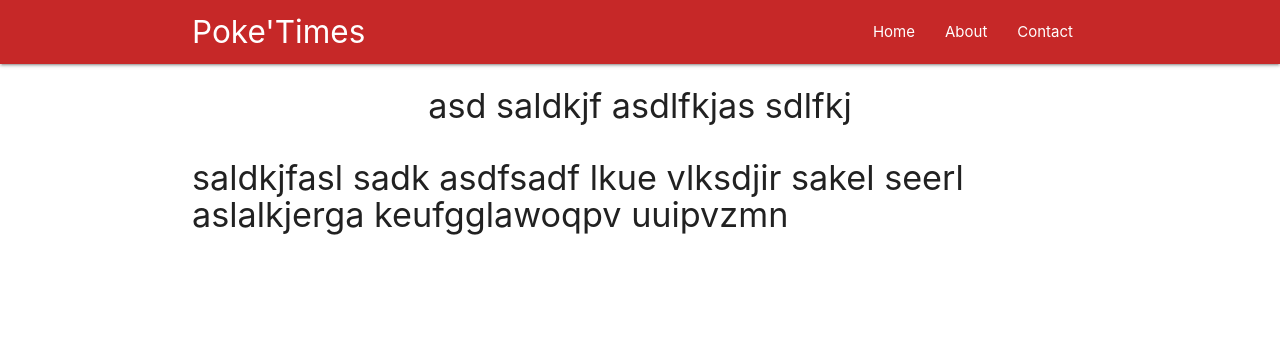
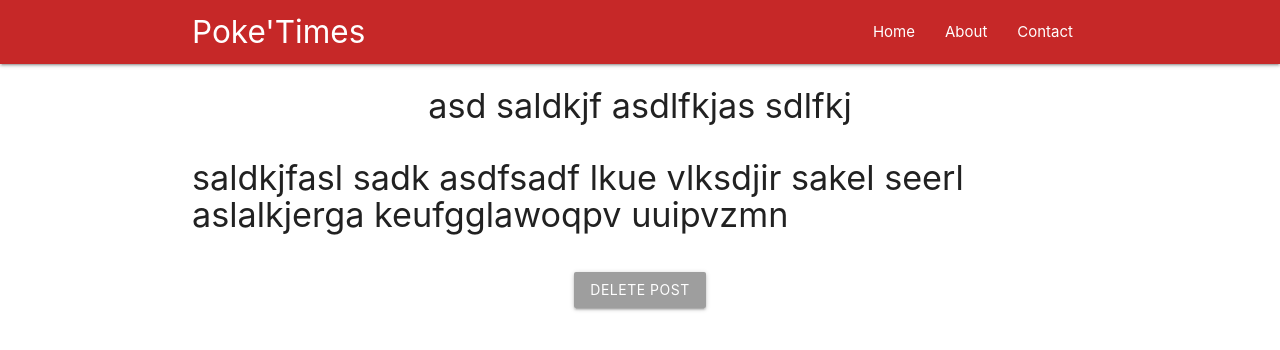
Before and after one commit to Langster2323/Extreme-Firebase, a React (Create React App) app: page /1 in a window 1280 px wide. Shown: the top 350 px of the page. Built offline with nearby package versions, Linux system fonts and the light colour scheme.

Commit message:
dispatching actions

```diff
--- a/src/components/Post.js
+++ b/src/components/Post.js
@@ -2,11 +2,22 @@
 import { connect } from 'react-redux';
 
 class Post extends Component {
+
+    handleClick = () => {
+        this.props.deletePost(this.props.post.id);
+        this.props.history.push('/')
+    }
     render(){
+        console.log(this.props);
         const post = this.props.post ? (
             <div className="post">
                 <h4 className="center">{this.props.post.title}</h4>
                 <p>{this.props.post.body}</p>
+                <div className="center">
+                    <button className="btn grey" onClick={this.handleClick}>
+                        Delete Post
+                    </button>
+                </div>
             </div>
         ) : (
             <div className="center">Loading post...</div>
@@ -25,5 +36,10 @@
         post: state.posts.find(post => post.id === id)
     }
 }
+const mapDispatchToProps = (dispatch) => {
+    return {
+        deletePost: (id) => { dispatch({type: 'DELETE_POST', id: id}) }
+    }
+}
 
-export default connect(mapStateToProps)(Post);
+export default connect(mapStateToProps, mapDispatchToProps)(Post);
--- a/src/reducers/rootReducer.js
+++ b/src/reducers/rootReducer.js
@@ -7,6 +7,15 @@
 }
 
 const rootReducer = (state = initState, action) => {
+    if (action.type === 'DELETE_POST') {
+        let newPosts = state.posts.filter(post => {
+            return action.id !== post.id
+        });
+        return {
+            ...state,
+            posts: newPosts
+        }
+    }
     return state;
 }
 
```
